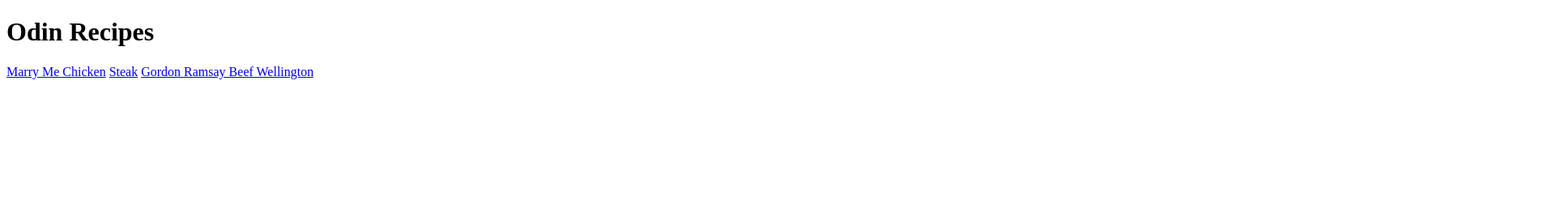
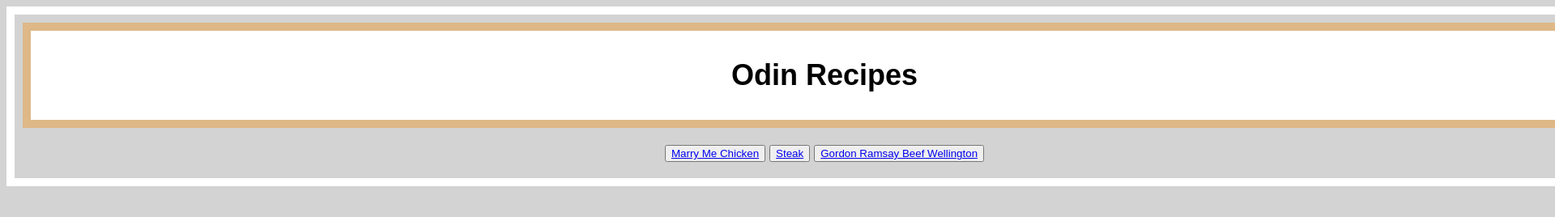
Before and after one commit to johncarpenter819/odin-recipes, a plain HTML site: page index.html in a window 1280 px wide. Shown: the top 268 px of the page at 81% size, 1920 px wide, since content can reach past the window. Drawn offline with Linux system fonts and the light colour scheme.

Commit message:
Online Cookbook second commit

```diff
--- a/index.html
+++ b/index.html
@@ -4,13 +4,18 @@
     <meta charset="UTF-8">
     <meta name="viewport" content="width=device-width, initial-scale=1.0">
     <title>John Carpenter Online Cookbook</title>
+    <link rel="stylesheet" href="styles.css"
 </head>
 <body>
+<div class="title">
     <h1>Odin Recipes</h1>
+</div>
 
-    <a href="recipes/marry-me-chicken.html">Marry Me Chicken</a>
-    <a href="recipes/steak.html">Steak</a>
-    <a href="recipes/beef-wellington-gordon-ramsay.html">Gordon Ramsay Beef Wellington</a>
-
+<div class="buttons">
+    <button><a href="recipes/marry-me-chicken.html">Marry Me Chicken</a></button>
+    <button><a href="recipes/steak.html">Steak</a></button>
+    <button><a href="recipes/beef-wellington-gordon-ramsay.html">Gordon Ramsay Beef Wellington</a></button>
+</div>
+</div>
 </body>
 </html>
--- a/styles.css
+++ b/styles.css
@@ -0,0 +1,38 @@
+div {
+    padding: 10px;
+    margin: 10px;
+    border: 2px;
+    text-align: center;
+    color: tan;
+    outline: 20px tan;
+}
+
+body{
+    width: 2000px;
+    background: lightgray;
+    font-family: sans-serif;
+    text-align: left;
+    border: 10px solid white;
+}
+
+.title {
+    background-color: white;
+    font-weight: bold;
+    text-align: center;
+    font-size: large;
+    font-weight: bold;
+    font-family: sans-serif;
+    color: black;
+    border: 10px solid burlywood;
+}
+
+.buttons {
+    padding: 10px;
+    text-align: center;
+    margin-bottom: 10px;
+    font-family: sans-serif;
+    font-size: large;
+    color: black;
+    box-sizing: border-box;
+
+}
```
Also changed, not shown: recipes/beef-wellington-gordon-ramsay.html (+1 -1 lines), recipes/marry-me-chicken.html (+1 -1 lines), recipes/steak.html (+1 -1 lines).
